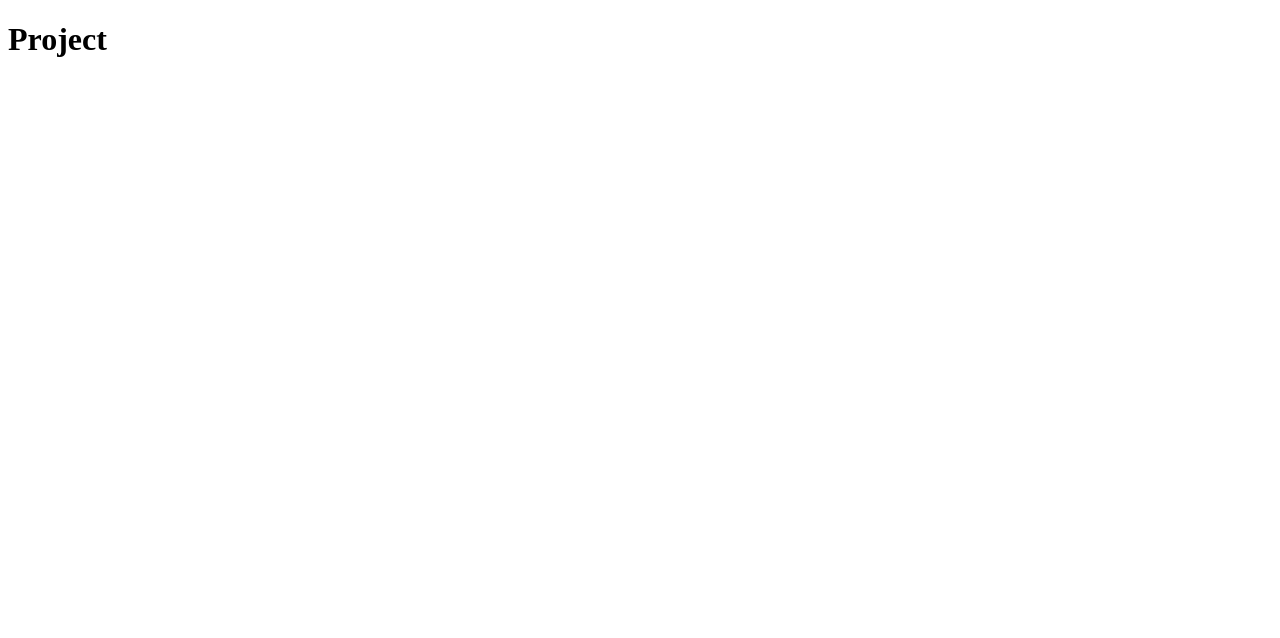
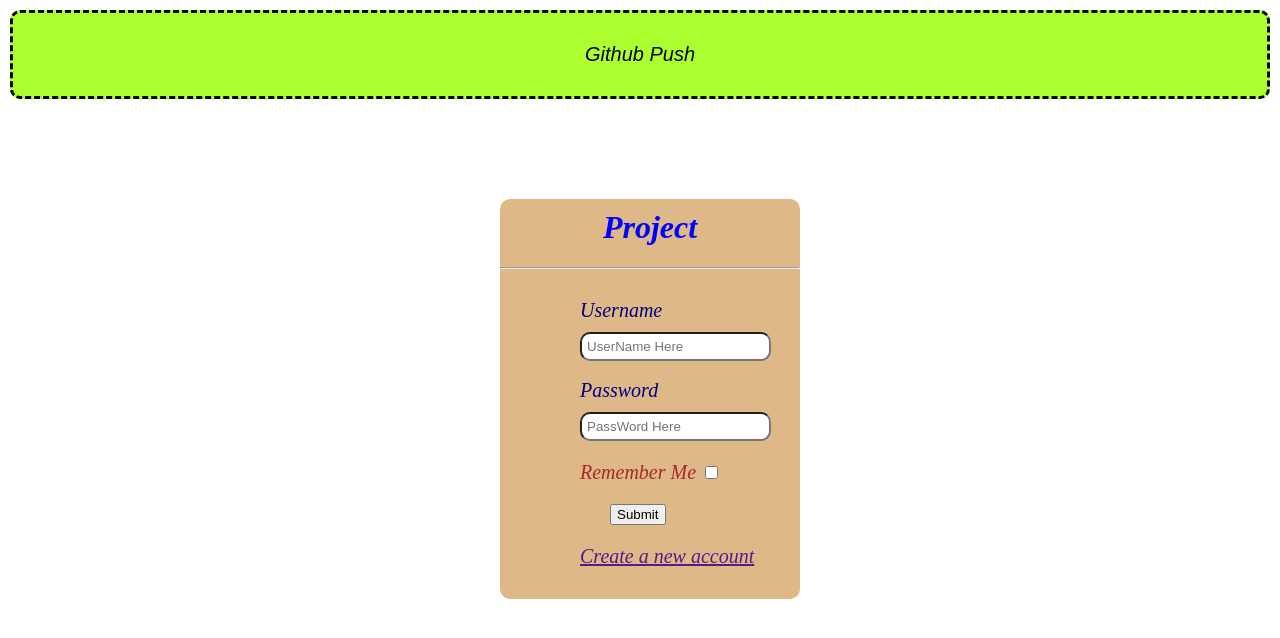
Before and after one commit to kamruzzaman22874/my-first-repo, a plain HTML site: page index.html in a window 1280 px wide. Drawn offline with Linux system fonts and the light colour scheme.

Commit message:
login form

```diff
--- a/index.html
+++ b/index.html
@@ -4,16 +4,32 @@
     <meta charset="UTF-8">
     <meta http-equiv="X-UA-Compatible" content="IE=edge">
     <meta name="viewport" content="width=device-width, initial-scale=1.0">
+    <link rel="stylesheet" href="style.css">
     <title>My First Github Projectes</title>
 </head>
 <body>
+    <div class="header">
+        <p>Github Push</p>
+
+    </div>
         <div class="container">
             <div class="form">
-                <h1>Project</h1>
-            </div>
+                <h1>Project</h1> <hr>
+
             <div class="input">
+
+                <label>Username</label><br>
+                <input type="text" id="my" placeholder="UserName Here"> <br> <br>
+                <label>Password</label><br>
+                <input type="password" id="you" placeholder="PassWord Here"><br>
+                <p id="none">Remember Me <input type="checkbox"> </p>
+                <input type="submit" id="sub">
+                <div>
+                    <p><a href=""> Create a new account</a></p>
+                </div>
 
             </div>
         </div>
+    </div>
 </body>
 </html>
--- /dev/null
+++ b/style.css
@@ -0,0 +1,70 @@
+body{
+    margin: 0;
+    padding: 0;
+    box-sizing: border-box;
+}
+.header{
+    background: greenyellow;
+    padding: 10px;
+    margin: 10px;
+    color: black;
+    text-align: center;
+    font-size: 30px;
+    border: 3px dashed black;
+    border-radius: 10px;
+    font-family: sans-serif;
+    font-weight: 100px;
+}
+.container{
+    background:burlywood;
+    width: 300px;
+    height: 400px;
+    margin: 100px 500px;
+    color: white;
+    border-radius: 10px;
+}
+.form h1{
+    text-align: center;
+    color: blue;
+    font-style: italic;
+    padding-top: 10px;
+}
+.input{
+    margin-left: 80px;
+    margin-top: 30px;
+    position: relative;
+}
+#sub{
+
+    margin-left: 30px;
+    padding-left: 5px;
+
+}
+#my{
+    padding: 5px;
+    border-radius: 10px;
+    margin-top: 10px;
+}
+#you{
+    padding: 5px;
+    border-radius: 10px;
+    margin-top: 10px;
+}
+.input label{
+    font-size: 20px;
+    color: navy;
+    font-style: italic;
+}
+#nano{
+    margin-left: 0px;
+}
+p{
+    font-size: 20px;
+    font-style: italic;
+}
+#none{
+    color: brown;
+}
+#isr{
+    padding-top: 10px;
+}
```
